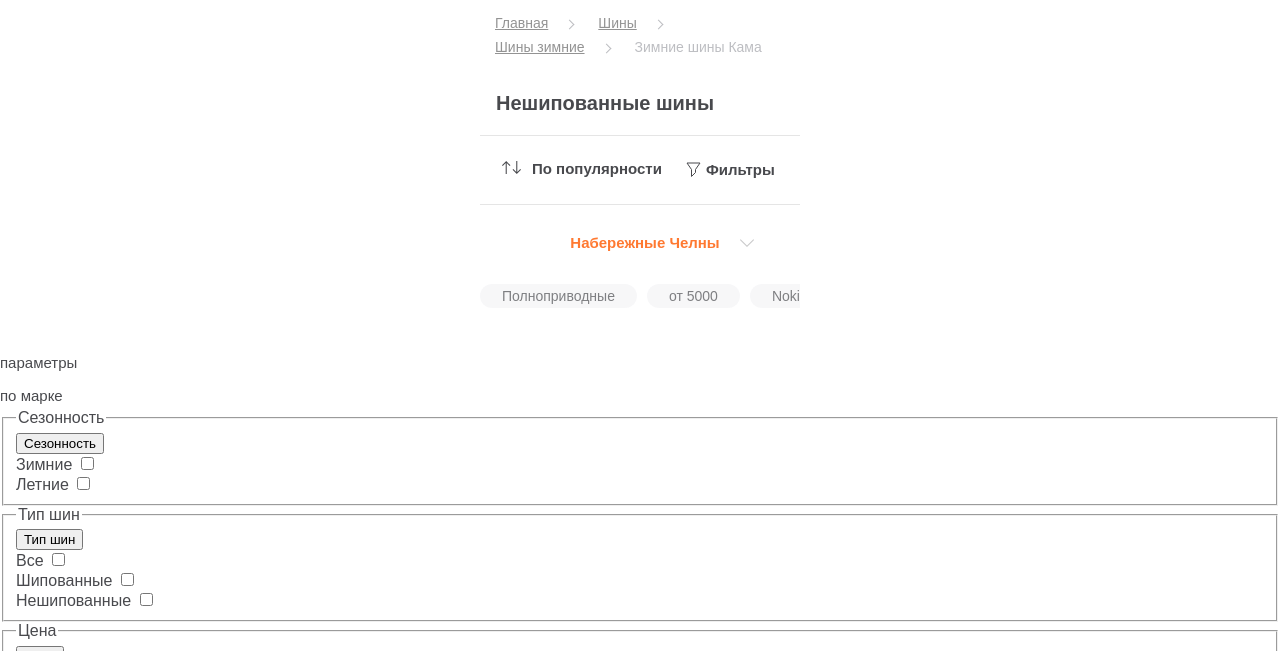
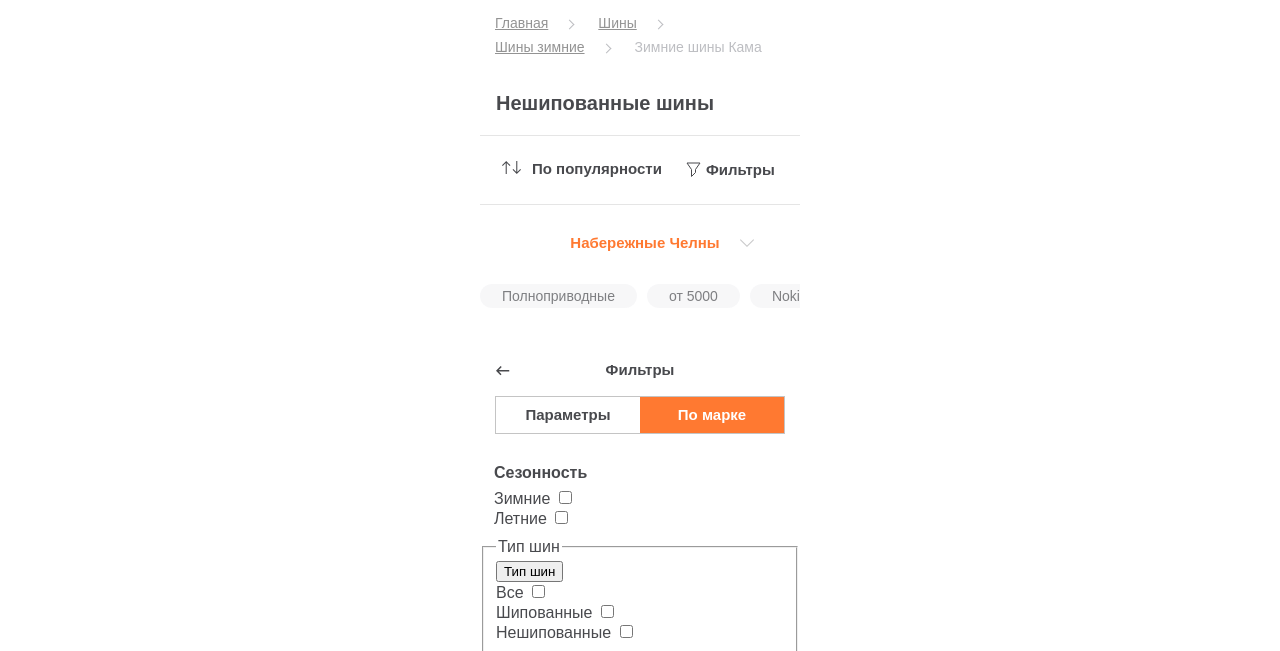
Before and after one commit to MrSourphiz/tmp_spares-shop, a website: page source/catalog.html in a window 1280 px wide. Shown: the part 149-800 px from the top of the page. Drawn offline with Linux system fonts and the light colour scheme.

Commit message:
Стилизация фильтра ч.1

```diff
--- a/source/catalog.html
+++ b/source/catalog.html
@@ -236,20 +236,27 @@
 
     <div class="main__content-wrap">
       <section class="filter">
-        <h2 class="visually-hidden">Боковой фильтр товаров</h2>
+        <div class="filter__header">
+          <h2 class="filter__title">Фильтры</h2>
+          <button class="filter__head-button" type="button">
+            <span class="visually-hidden">
+              Закрыть фильтр
+            </span>
+          </button>
+        </div>
         <form class="filter__form" method="get">
           <ul class="filter__type-list">
             <li>
-              <a class="tabs__link" href="#filter-parameters">Параметры</a>
+              <a class="filter__type-link" href="#filter-parameters">Параметры</a>
             </li>
             <li>
-              <a class="tabs__link" href="#filter-brand">по марке</a>
+              <a class="filter__type-link filter__type-link--active" href="#filter-brand">По марке</a>
             </li>
           </ul>
           <div class="filter__parameters">
-            <fieldset>
-              <legend>Сезонность</legend>
-              <button type="button">Сезонность</button>
+            <fieldset class="filter__seasonality filter__seasonality--mobile">
+              <legend class="filter__seasonality-title">Сезонность</legend>
+              <button class="filter__seasonality-button" type="button">Сезонность</button>
               <ul>
                 <li>
                   <label>Зимние</label>
--- /dev/null
+++ b/source/less/blocks/filter.less
@@ -0,0 +1,102 @@
+.filter {
+  width: 320px;
+  margin: 0 auto;
+}
+
+.filter__header {
+  position: relative;
+  padding-top: 18px;
+  padding-bottom: 9px;
+}
+
+.filter__title {
+  font-size: 15px;
+  line-height: 17px;
+  font-style: normal;
+  font-weight: bold;
+
+  color: #48494d;
+  text-align: center;
+
+  margin: 0;
+}
+
+.filter__head-button {
+  position: absolute;
+  top: 23px;
+  left: 16px;
+  width: 14px;
+  height: 10px;
+
+  background-color: #ffffff;
+  background-image: url("../img/arrow-back.svg");
+  background-repeat: no-repeat;
+
+  border: none;
+
+  cursor: pointer;
+}
+
+.filter__type-list {
+  display: flex;
+  flex-direction: row;
+
+  width: 288px;
+
+  border: 1px solid #c4c4c4;
+
+  margin: 0 auto;
+  margin-top: 9px;
+  margin-bottom: 15px;
+}
+
+.filter__type-link {
+  display: block;
+
+  width: 144px;
+  height: 17px;
+
+  font-size: 15px;
+  line-height: 17px;
+  font-style: normal;
+  font-weight: bold;
+  text-align: center;
+
+  padding-top: 9px;
+  padding-bottom: 10px;
+
+  color: #48494d;
+}
+
+.filter__type-link:active {
+  background-color: #ff7931;
+  color: #ffffff;
+}
+
+.filter__type-link--active {
+  background-color: #ff7931;
+  color: #ffffff;
+}
+
+.filter__parameters {
+  padding-top: 15px;
+}
+
+.filter__seasonality {
+  border: none;
+}
+
+.filter__seasonality--mobile .filter__seasonality-button {
+  display: none;
+}
+
+.filter__seasonality-title {
+  font-size: 16px;
+  line-height: 18px;
+  font-style: normal;
+  font-weight: bold;
+
+  color: #48494d;
+
+  padding: 0;
+}
--- a/source/less/style.less
+++ b/source/less/style.less
@@ -7,6 +7,7 @@
 @import url("blocks/page-header.less");
 @import url("blocks/breadcrumbs.less");
 @import url("blocks/top-filters.less");
+@import url("blocks/filter.less");
 @import url("blocks/promotions.less");
 @import url("blocks/search.less");
 @import url("blocks/categories.less");
```
Also changed, not shown: source/css/style.css, 1 other file.
